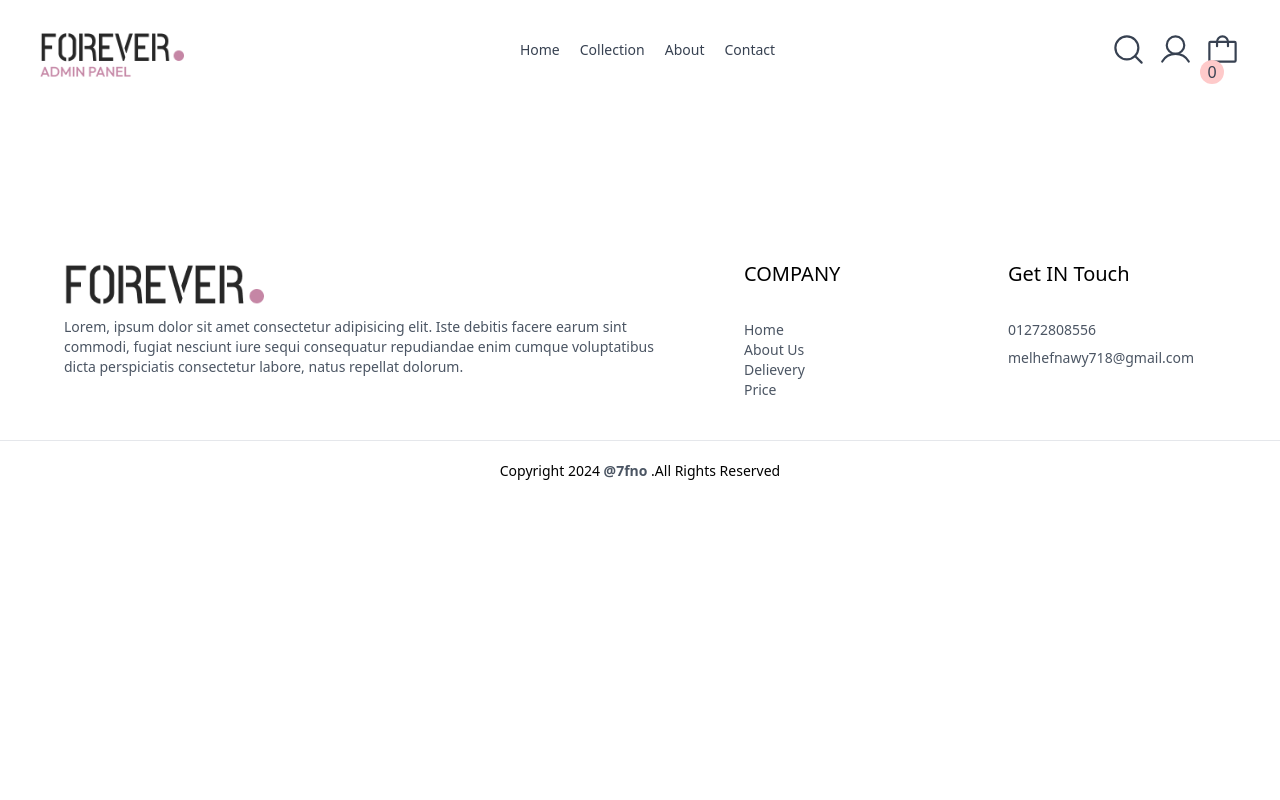
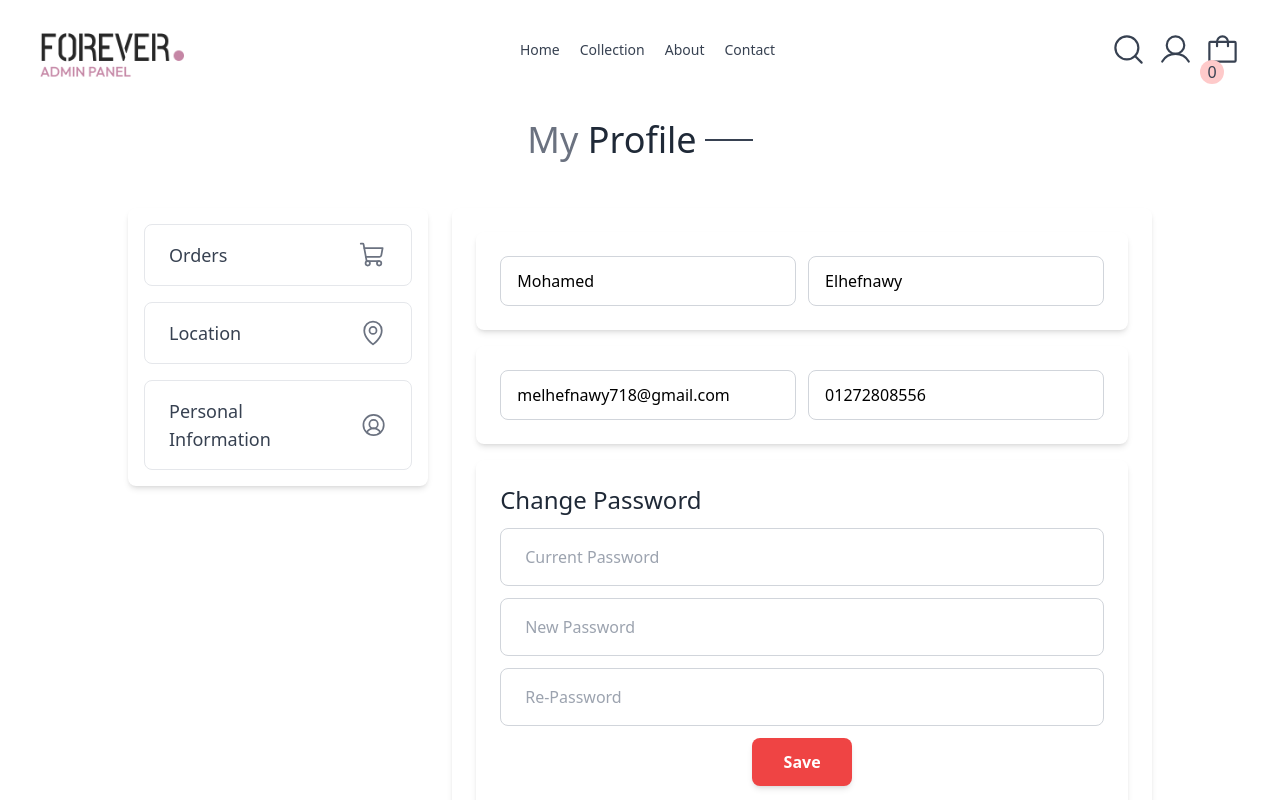
Before and after one commit to mohamedelhefenawy/E-commerce-react, a React (Vite) app: page /profile in a window 1280 px wide. Shown: the top 800 px of the page. Built offline with nearby package versions, Linux system fonts and the light colour scheme.

Commit message:
Create Profile

```diff
--- a/src/App.jsx
+++ b/src/App.jsx
@@ -15,6 +15,7 @@ import "slick-carousel/slick/slick.css";
 import "slick-carousel/slick/slick-theme.css";
 
 import "react-toastify/dist/ReactToastify.css";
+import Profile from "./pages/Profile"
 export default function App() {
   return (
     <div>
@@ -30,6 +31,7 @@ export default function App() {
         <Route element = {<PlaceOrder/>} path="/place-order"/>
         <Route element ={<Login/>} path="/login"/>
         <Route element = {<About></About>} path="/about"/>
+        <Route element = {<Profile/>} path="/profile"/>
       </Routes>
       <Footer/>
     </div>
--- a/src/components/Navbar.jsx
+++ b/src/components/Navbar.jsx
@@ -3,7 +3,7 @@ import logo from '../assets/admin_assets/logo.png'
 import { Link, NavLink, useLocation, useNavigate } from 'react-router-dom'
 import { ArrowLeft, Bag, List, MagnifyingGlass, User, X } from 'phosphor-react';
 import { ShopContext } from '../context/Shopcontext';
-import Carttotal from './Carttotal';
+// import Carttotal from './Carttotal';
 import del from '../assets/frontend_assets/bin_icon.png'
 
 
@@ -17,7 +17,7 @@ const [items,setItems ]=useState([])
 const location = useLocation()
 const [cart , setCart] = useState(false)
 const [cartdata,setCartData] = useState([])
-const [count ,setCount] = useState()
+// const [count ,setCount] = useState()
 // console.log(location)
 // console.log(products)
 const navigate = useNavigate()
@@ -161,9 +161,9 @@ useEffect(()=>{
   <div className='relative'>
   <User size={35}  className='cursor-pointer text-gray-700 hover:text-black ease duration-300' onClick={()=>{(setUser(!user));setSearch(false)}} />
  {user&&<div className='absolute bg-gray-400 text-white w-[100px] h-[120px] rounded text-center top-[40px] right-[5px] flex flex-col justify-evenly'>
-  <p className='cursor-pointer hover:text-gray-800 ease duration-300' onClick={()=>navigate('/login')}>Profile</p>
+  <p className='cursor-pointer hover:text-gray-800 ease duration-300' onClick={()=>navigate('/profile')}>Profile</p>
   <p className='cursor-pointer hover:text-gray-800 ease duration-300' onClick={()=>navigate('/order')}>Orders</p>
-  <p className='cursor-pointer hover:text-gray-800 ease duration-300'>Logout</p>
+  <p className='cursor-pointer hover:text-gray-800 ease duration-300' onClick={()=>navigate('/login')}>Logout</p>
  </div>}
  </div>
 
--- a/src/pages/Contact.jsx
+++ b/src/pages/Contact.jsx
@@ -52,8 +52,9 @@ export default function Contact() {
 
     {/* Contact Form */}
     <form className="bg-white p-8 shadow-xl rounded-lg max-w-lg mx-auto">
-      <h2 className="text-2xl font-bold text-gray-800 mb-6 text-center">Get in Touch</h2>
-
+      <div className='text-center my-3' >
+<Title text1={'Get IN'} text2={'Touch'} />
+</div>
       {/* Name Field */}
       <input
         type="text"
--- /dev/null
+++ b/src/pages/Profile.jsx
@@ -0,0 +1,180 @@
+import { useState } from "react";
+import Title from "../components/Title";
+import { MapPin, ShoppingCart, UserCircle, X } from "phosphor-react";
+
+export default function Profile() {
+    const [current , setCurrent] = useState('personal')
+    const [visible,setVisible] = useState(false)
+
+
+  return (
+    <div>
+        <div className="text-center my-5">
+            <Title text1={'My'} text2={'Profile'}/>
+        </div>
+
+        <div className="flex w-[80%] mx-auto flex-col lg:flex-row my-10 gap-6">
+  {/* Sidebar Section */}
+  <div className="w-full lg:w-[30%]  bg-white rounded-lg shadow-md p-4 h-fit">
+    {/* Orders */}
+    <div
+      tabIndex="0"
+      className="flex justify-between items-center gap-4 py-4 px-6 border border-gray-200 rounded-lg hover:bg-gray-50 focus:bg-gray-100 hover:text-red-500 focus:text-black text-gray-700 cursor-pointer transition ease-in-out duration-300"
+      onClick={() => setCurrent('order')}
+    >
+      <p className="text-lg font-medium">Orders</p>
+      <ShoppingCart size={28} className="text-gray-500" />
+    </div>
+
+    {/* Location */}
+    <div
+      tabIndex="0"
+      className="flex justify-between items-center gap-4 py-4 px-6 border border-gray-200 rounded-lg hover:bg-gray-50 focus:bg-gray-100 hover:text-red-500 focus:text-black text-gray-700 cursor-pointer transition ease-in-out duration-300 mt-4"
+      onClick={() => setCurrent('location')}
+    >
+      <p className="text-lg font-medium">Location</p>
+      <MapPin size={28} className="text-gray-500" />
+    </div>
+
+    {/* Personal Information */}
+    <div
+      tabIndex="0"
+      className="flex justify-between items-center gap-4 py-4 px-6 border border-gray-200 rounded-lg hover:bg-gray-50 focus:bg-gray-100 hover:text-red-500 focus:text-black text-gray-700 cursor-pointer transition ease-in-out duration-300 mt-4"
+      onClick={() => setCurrent('personal')}
+    >
+      <p className="text-lg font-medium">Personal Information</p>
+      <UserCircle size={28} className="text-gray-500" />
+    </div>
+  </div>
+
+  {/* Main Content Section */}
+  <div className="w-full lg:w-[70%] bg-white rounded-lg shadow-md p-6">
+    {/* Dynamic Content based on selection */}
+    {current === 'order' && <p className="text-gray-600">No Orders yet</p>}
+    {current === 'location' &&
+    <div className="flex flex-col gap-2" >
+    <p className="text-gray-600">No Location Saved</p>
+    <button onClick={()=>setVisible(true)} className="w-[200px] px-6 py-3 bg-red-500 text-white font-semibold rounded-lg shadow-md hover:bg-red-600  transition duration-300 ease-in-out">
+        Add New Location
+    </button>
+
+    {visible&&<div className="fixed inset-0 bg-black bg-opacity-50 flex justify-center items-center z-50">
+  <div className="relative bg-white rounded-xl shadow-lg py-8 px-8 w-[90%] md:w-[70%] lg:w-[50%]">
+    {/* Header */}
+    <div className="flex justify-between items-center mb-6">
+      <h1 className="text-xl font-semibold text-gray-800">Add New Address</h1>
+      <X
+        size={28}
+        className="cursor-pointer text-gray-600 hover:text-black transition duration-300"
+        onClick={() => setVisible(false)}
+      />
+    </div>
+
+    {/* Form */}
+    <form
+      onSubmit={(e) => e.preventDefault()}
+      className="space-y-6"
+    >
+      {/* Row 1: Country & City */}
+      <div className="flex flex-col md:flex-row gap-4">
+        <input
+          type="text"
+          placeholder="Country"
+          className="flex-1 px-4 py-3 border border-gray-300 rounded-lg focus:ring-2 focus:ring-red-400 focus:outline-none"
+        />
+        <input
+          type="text"
+          placeholder="City"
+          className="flex-1 px-4 py-3 border border-gray-300 rounded-lg focus:ring-2 focus:ring-red-400 focus:outline-none"
+        />
+      </div>
+
+      {/* Row 2: Street & Postal Code */}
+      <div className="flex flex-col md:flex-row gap-4">
+        <input
+          type="text"
+          placeholder="Street"
+          className="flex-1 px-4 py-3 border border-gray-300 rounded-lg focus:ring-2 focus:ring-red-400 focus:outline-none"
+        />
+        <input
+          type="text"
+          placeholder="Postal Code"
+          className="flex-1 px-4 py-3 border border-gray-300 rounded-lg focus:ring-2 focus:ring-red-400 focus:outline-none"
+        />
+      </div>
+
+      {/* Textarea: Complete Location */}
+      <textarea
+        placeholder="The Complete Location"
+        rows="4"
+        className="w-full px-4 py-3 border border-gray-300 rounded-lg focus:ring-2 focus:ring-red-400 focus:outline-none resize-none"
+      ></textarea>
+
+      {/* Save Button */}
+      <button
+        type="submit"
+        className="w-full md:w-auto px-6 py-3 bg-red-500 text-white font-semibold rounded-lg shadow-md hover:bg-red-600 focus:ring-2 focus:ring-red-400 focus:outline-none transition duration-300"
+      >
+        Save
+      </button>
+    </form>
+  </div>
+</div>
+}
+
+    </div>}
+    {current === 'personal' &&
+    <div className="flex flex-col gap-4">
+        <div className="bg-white shadow-md hover:shadow-xl duration-300 ease p-6 rounded-lg">
+            <div className="flex md:flex-row flex-col justify-between gap-3 items-center" >
+            <input
+                type="text"
+                placeholder="First Name"
+                defaultValue="Mohamed"
+                className="w-full md:w-1/2 px-4 py-3 border border-gray-300 rounded-lg focus:ring-2 focus:ring-red-400 focus:outline-none"
+              />
+              <input
+                type="text"
+                placeholder="Last Name"
+                defaultValue="Elhefnawy"
+                className="w-full md:w-1/2 px-4 py-3 border border-gray-300 rounded-lg focus:ring-2 focus:ring-red-400 focus:outline-none"
+              />
+            </div>
+        </div>
+        <div className="bg-white shadow-md hover:shadow-xl duration-300 ease p-6 rounded-lg">
+            <div className="flex md:flex-row flex-col justify-between gap-3 items-center" >
+            <input
+                type="email"
+                placeholder="E-mail"
+                defaultValue="melhefnawy718@gmail.com"
+                className="w-full md:w-1/2 px-4 py-3 border border-gray-300 rounded-lg focus:ring-2 focus:ring-red-400 focus:outline-none"
+              />
+              <input
+                type="text"
+                placeholder="Phone Number"
+                defaultValue="01272808556"
+                className="w-full md:w-1/2 px-4 py-3 border border-gray-300 rounded-lg focus:ring-2 focus:ring-red-400 focus:outline-none"
+              />
+            </div>
+        </div>
+        <div className="bg-white shadow-md hover:shadow-xl duration-300 ease p-6 rounded-lg">
+            <form className="flex flex-col justify-between gap-3 items-center" >
+                <h1 className="self-start text-2xl text-gray-800">Change Password</h1>
+                <input type="password" required placeholder="Current Password"  className="px-6 border-gray-300 border py-4 w-full focus:ring-2 focus:ring-red-400 focus:outline-none rounded-lg" />
+                <input type="Password" required placeholder="New Password"   className="px-6 py-4 w-full border-gray-300 border focus:ring-2 focus:ring-red-400 focus:outline-none rounded-lg"/>
+                <input type="Password" required placeholder="Re-Password"   className="px-6 py-4 w-full border-gray-300 border focus:ring-2 focus:ring-red-400 focus:outline-none rounded-lg"/>
+                <button type="submit"  className="w-[100px] px-6 py-3 bg-red-500 text-white font-semibold rounded-lg shadow-md hover:bg-red-600 focus:outline-none focus:ring-2 focus:ring-red-400 focus:ring-offset-2 transition duration-300 ease-in-out">Save</button>
+            </form>
+        </div>
+    </div>
+    }
+  </div>
+</div>
+
+
+        </div>
+
+
+
+  )
+}
```
